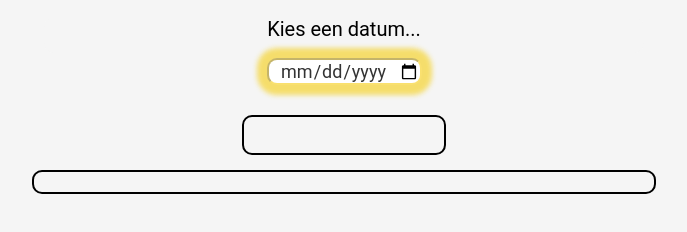
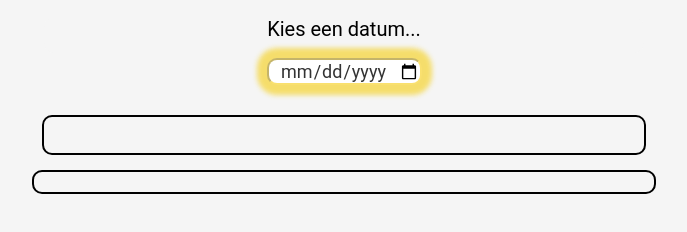
Before and after one commit to mcrombeen/Getijden3, a plain HTML site: page antwerpen.html in a window 1280 px wide. Shown: the part 80-312 px from the top of the page, without its empty margins (296-983 px from the left). Drawn offline with Linux system fonts and the light colour scheme.

Commit message:
Update styles.css

```diff
--- a/styles.css
+++ b/styles.css
@@ -66,7 +66,7 @@ p {
 }
 
 h2 {
-  width: 200px;
+  width: 60%;
   max-width: 600px; /* Add this line to set the maximum width */
   font-size: 30px;
   border: 2px solid black;
```
